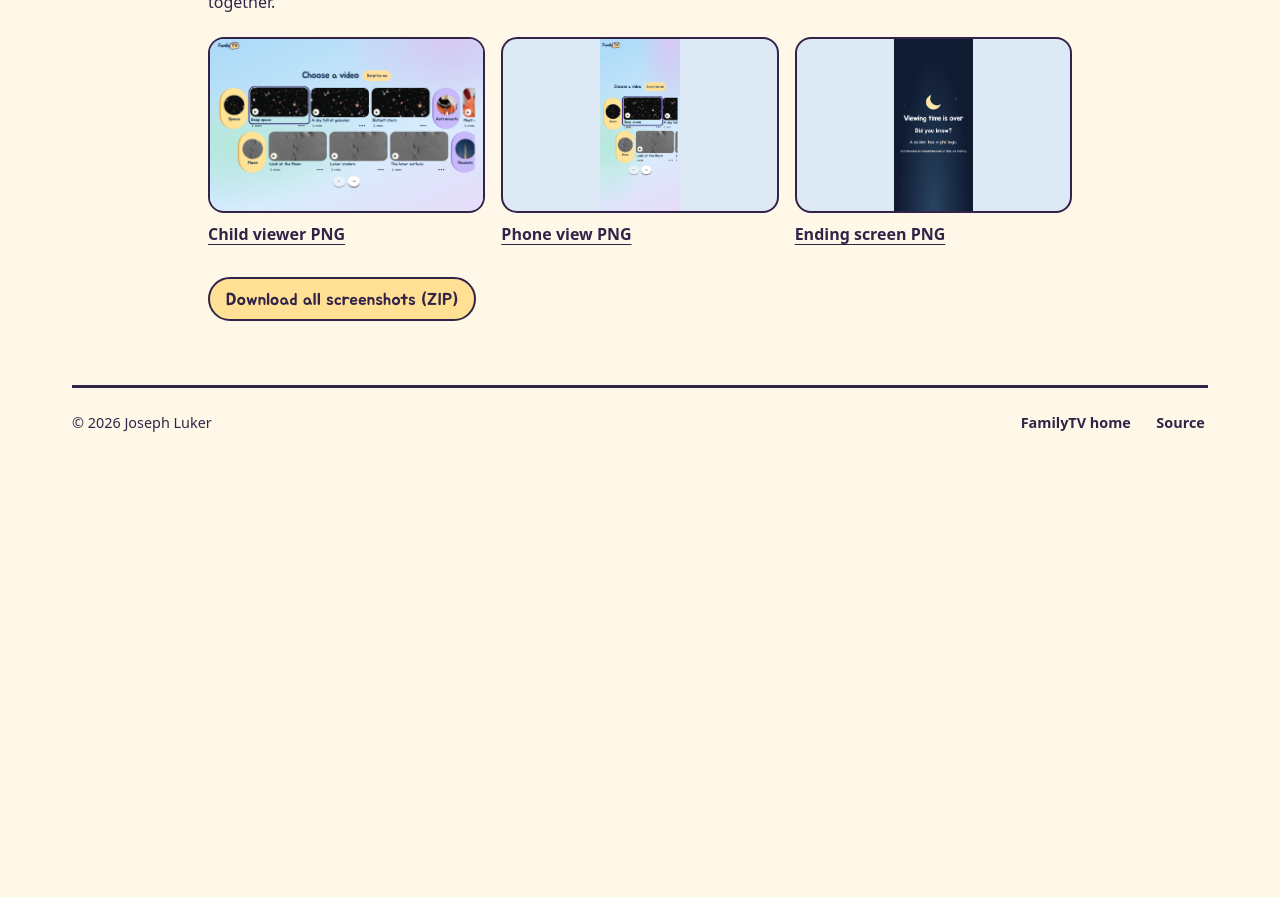
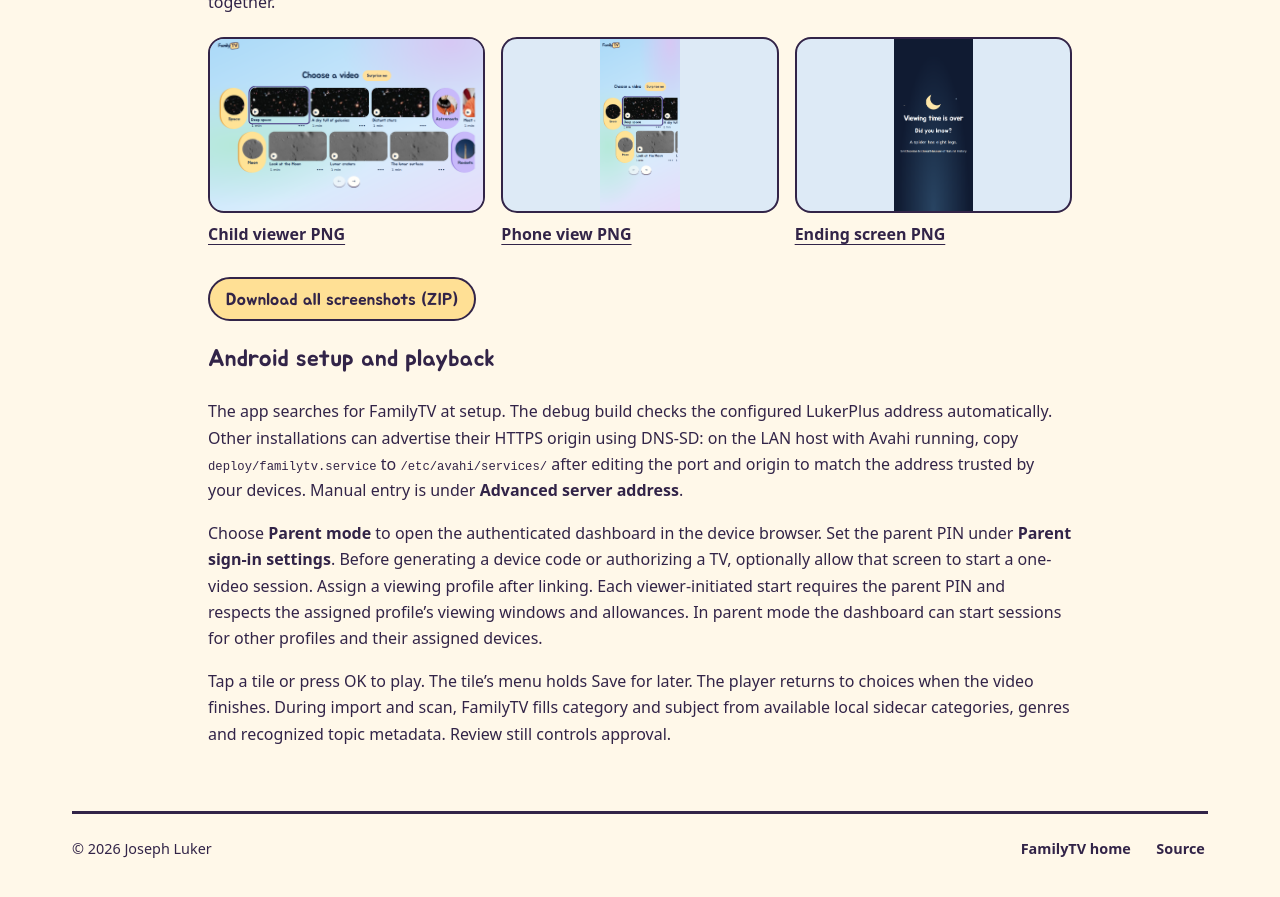
Before and after one commit to JPLuker/FamilyTV, a Jekyll site: the page built from setup/index.md, in a window 1280 px wide and 900 px high, scrolled down 5235 px. Shown: the top 897 px of the window. Built offline with Jekyll 4.4.1, drawn with Linux system fonts in a browser that asks for light colours; before the commit the page ends 5710 px from its top, so only the background shows below that; some of the changed text lies outside the part shown.

Commit message:
Publish guides from 8e78b67ff3ab5937fd5c00bbd25afd2651683dc9

```diff
--- a/setup/index.md
+++ b/setup/index.md
@@ -108,7 +108,7 @@ The quick bar sits above the choices. Children get up to 12 eligible videos stru
 
 Videos appear under the subjects you entered in Review. On a video, open **•••** and choose **Save for later** to put it aside. It leaves this board and gets priority in the next session it fits. Finishing it clears the save.
 
-Use the remote to choose the approved episode and select **Play on TV**. Check the audio and captions. Use Back to return to the episode, then to the list. Start playback again and choose **End now** on your phone. The TV should return to the session ending.
+Use the remote to choose the approved episode and press **OK** to play. Check the audio and captions. Use Back to return to the episode, then to the list. Start playback again and choose **End now** on your phone. The TV should return to the session ending.
 
 For the cutoff test, start a fresh session and choose **Finish by a clock time**. Leave enough time for the whole clip or it won't appear in the list. Start the clip and pause before the deadline. Check that the TV locks when time runs out.
 
@@ -135,3 +135,11 @@ These screens show a test profile with 12 approved sample clips. Download an ind
 </div>
 
 <a class="download" href="../downloads/familytv-screenshots.zip" download>Download all screenshots (ZIP)</a>
+
+### Android setup and playback
+
+The app searches for FamilyTV at setup. The debug build checks the configured LukerPlus address automatically. Other installations can advertise their HTTPS origin using DNS-SD: on the LAN host with Avahi running, copy `deploy/familytv.service` to `/etc/avahi/services/` after editing the port and origin to match the address trusted by your devices. Manual entry is under **Advanced server address**.
+
+Choose **Parent mode** to open the authenticated dashboard in the device browser. Set the parent PIN under **Parent sign-in settings**. Before generating a device code or authorizing a TV, optionally allow that screen to start a one-video session. Assign a viewing profile after linking. Each viewer-initiated start requires the parent PIN and respects the assigned profile's viewing windows and allowances. In parent mode the dashboard can start sessions for other profiles and their assigned devices.
+
+Tap a tile or press OK to play. The tile’s menu holds Save for later. The player returns to choices when the video finishes. During import and scan, FamilyTV fills category and subject from available local sidecar categories, genres and recognized topic metadata. Review still controls approval.
```
Also changed, not shown: other parts of setup/index.md (+2 -2 lines).
